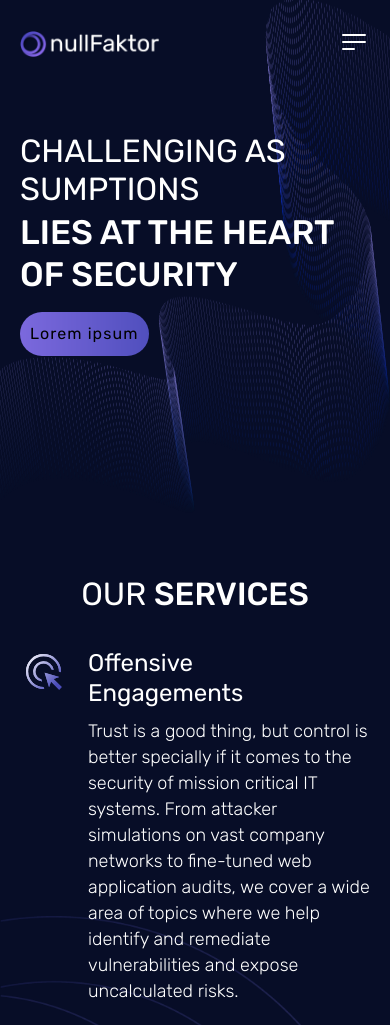
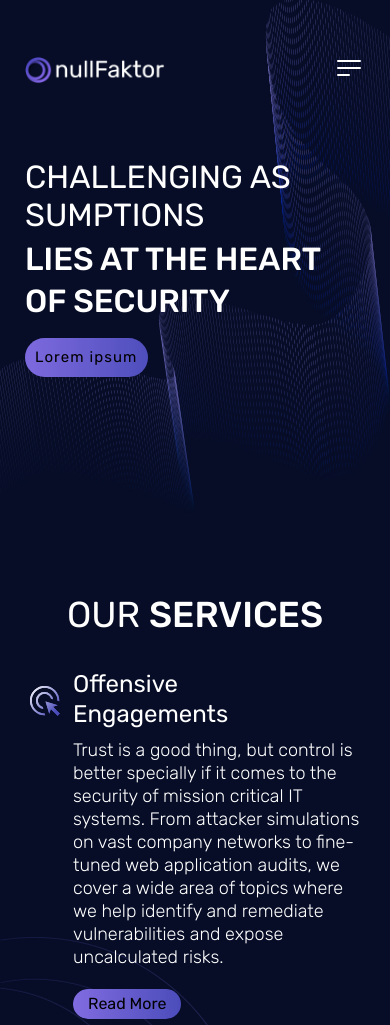
Before and after one commit to TasnimAhamed/null--factor, a plain HTML site: page index.html in a window 390 px wide. Shown: the top 1025 px of the page. Drawn offline with Linux system fonts and the light colour scheme.

Commit message:
made some changes

```diff
--- a/css/media.css
+++ b/css/media.css
@@ -1,8 +1,9 @@
+/* Mobile */
 @media (min-width: 320px) and (max-width: 767px) {
 
     header, section, footer {
-        padding-left: 20px;
-        padding-right: 20px;
+        padding-left: 25px;
+        padding-right: 25px;
     }
     .navbar {
         position: relative;
@@ -46,7 +47,7 @@
         padding-bottom: 160px;
     }
     .header--section {
-        padding-top: 14px;
+        padding-top: 40px;
         padding-bottom: 14px;
     }
     .logo img {
@@ -64,16 +65,17 @@
         margin-bottom: 4px;
     }
     .banner--section h1{
-        font-size:34px;
+        font-size:32px;
         line-height:42px;
     }
     .banner--section p {
         display:none;
     }
     .banner--section button{
-        padding: 10px 10px;
-        font-size: 16px;
-        border: 30px
+        padding: 8px 10px;
+        font-size: 15px;
+        border: 30px;
+        font-weight: 400;
     }
     .our--service{
         padding-top: 64px;
@@ -91,14 +93,20 @@
         padding-top: 0px;
     }
     .service--text button{
-        margin-top: 16px;
+        margin-top: 12px;
+        padding: 3px 15px;
     }
     .service--content .row:not(:last-child){
         margin-bottom: 30px;
     }
     .service--img img{
-        width: 48px;
-        height: 48px;
+        width: 40px;
+        height: 40px;
+        margin-top:12px;
+        margin-right: 8px;
+    }
+    .our--service .muster--wave{
+        max-width:250px;
     }
     .about--content p{
         font-size: 20px;
@@ -107,13 +115,13 @@
     }
     .service--text p{
         font-size: 18px;
-        line-height: 26px;
+        line-height: 23px;
     }
     .data--protection-content h2,
     .about--content h2,
     .contact--title h2,
     .service--title h2 {
-        font-size:32px;
+        font-size:36px;
         margin-bottom: 40px;
         line-height:28px;
     }
@@ -156,6 +164,9 @@
     .testimonial--img h5 {
         font-size: 16px;
         line-height:20px;
+    }
+    .testimonial--text p span:first-child {
+        font-size:54px;
     }
     .contact--text-row p {
         font-size: 16px;
@@ -261,6 +272,7 @@
     }
 }
 
+/* Tablet Device */
 @media (min-width: 768px) and (max-width: 1023px){
     header, section, footer {
         padding-left: 32px;
@@ -268,13 +280,6 @@
     }
     .navbar {
         position: relative;
-    }
-    .logo img{
-        max-width: 160px;
-        position: absolute;
-        left: 50%;
-        transform: translateX(-50%);
-        top: 11px;
     }
     .main--nav{
         padding: 20px 0;
@@ -334,6 +339,10 @@
     }
     .banner--content{
         text-align:center;
+    }
+    .banner--section button{
+        padding:12px 24px;
+        font-size:20px;
     }
     .our--service{
         padding-top: 64px;
@@ -404,6 +413,7 @@
     .testimonial--img h4{
         font-size: 26px;
         line-height: 26px;
+        margin-bottom: 4px;
     }
     .testimonial--img h5 {
         font-size: 18px;
@@ -485,7 +495,7 @@
     }
 }
 
-
+/* Laptop */
 @media (min-width: 1024px) and (max-width:1199px){
     header, section, footer {
         padding-left: 32px;
@@ -653,6 +663,7 @@
 }
 
 
+/* Large Desktop */
 @media (min-width: 1200px) and (max-width: 1399px){
     header, section, footer {
         padding-left: 64px;
@@ -724,7 +735,7 @@
     }
 }
 
-
+/* Extra Large Desktop */
 @media (min-width: 1400px) and (max-width:1599px){
 
     header, section, footer {
--- a/css/style.css
+++ b/css/style.css
@@ -521,7 +521,7 @@ footer{
         line-height: 30px;
         color: #ffffff;
         margin-left: 6px;
-    }
+    }/*
     .contact--row .contact--left-area.col-lg-8 .contact--content-wrapper{
         display:flex;
         align-items:flex-start;
@@ -529,6 +529,6 @@ footer{
     .contact--row .contact--left-area.col-lg-8 .contact--content-wrapper .contact--text{
         padding-top: 0;
         padding-left: 20px;
-    }
+    } */
 }
 /* Defensive Security  Section */
--- a/index.html
+++ b/index.html
@@ -215,7 +215,7 @@
                                 </div>
                             </div>
                             <div class="contact--text-row row margin">
-                                <div class="col-5">
+                                <div class="col-sm-5">
                                     <p>Raschin Tavakoli:</p>
                                 </div>
                                 <div class="col-sm-7">
```
